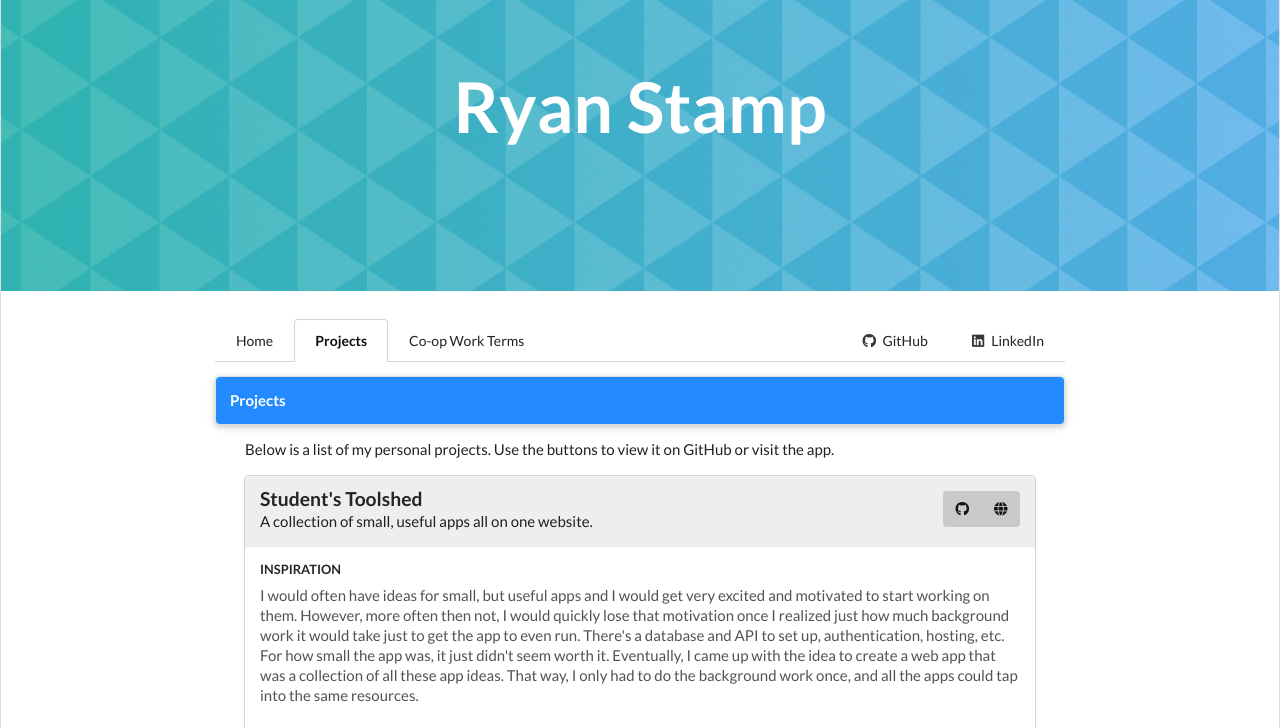
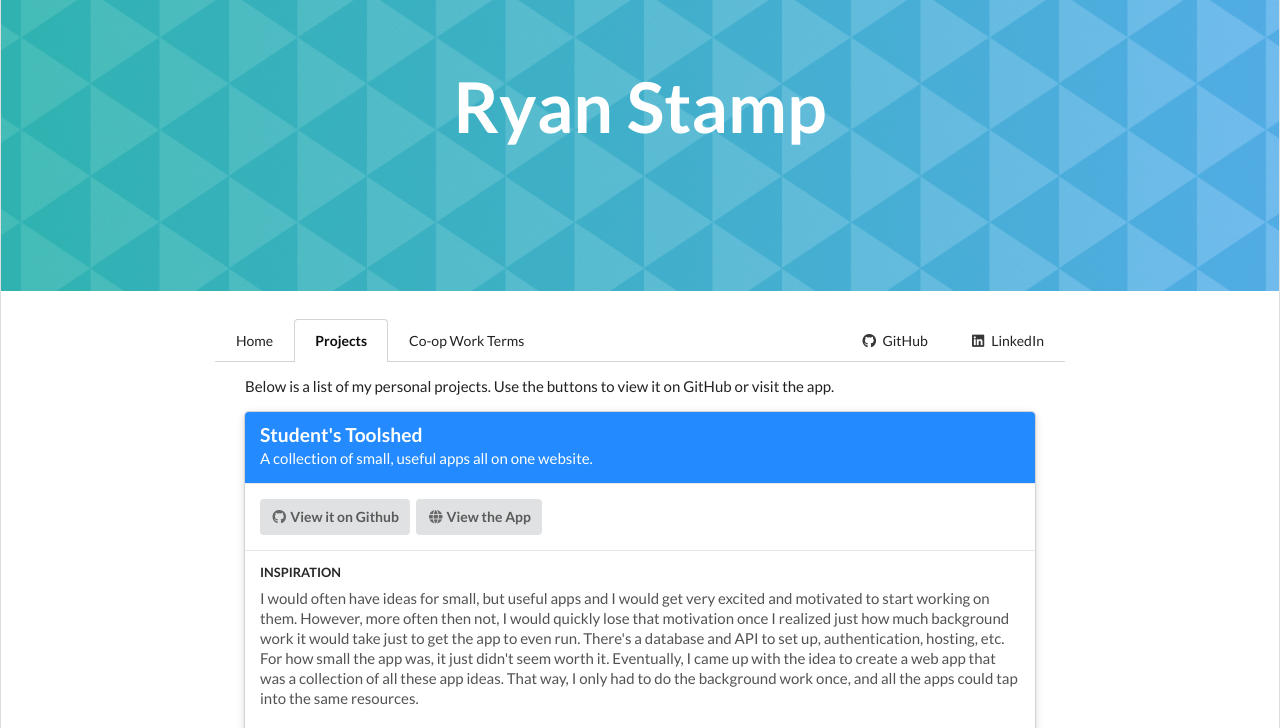
Before and after one commit to mhogar/ResumeWebsite, a plain HTML site: page index.html in a window 1280 px wide. Both pictures are taken after a click on the link "Projects". Shown: the top 728 px of the page. Drawn offline with nearby package versions, Linux system fonts and the light colour scheme.

Commit message:
Updated project card styling

```diff
--- a/index.js
+++ b/index.js
@@ -24,146 +24,31 @@ var home_page_template = `
 				</tr>
 			</thead>
 			<tbody>
-				<LanguageTableRow name="C" rating="5" preference="2" />
-				<LanguageTableRow name="C#" rating="4" preference="5" />
-				<LanguageTableRow name="C++" rating="4" preference="4" />
-				<LanguageTableRow name="Java" rating="4" preference="3" />
-				<LanguageTableRow name="Ruby" rating="2" preference="4" />
-				<LanguageTableRow name="Ruby on Rails" rating="4" preference="5" />
-				<LanguageTableRow name="HTML" rating="5" preference="3" />
-				<LanguageTableRow name="CSS" rating="3" preference="2" />
-				<LanguageTableRow name="JavaScript" rating="4" preference="4" />
-				<LanguageTableRow name="PHP" rating="4" preference="4" />
-				<LanguageTableRow name="SQL" rating="4" preference="4" />
-				<LanguageTableRow name="Assembly" rating="3" />
-				<LanguageTableRow name="Git" rating="4" />
+				<LanguageTableRowComponent name="C" rating="5" preference="2" />
+				<LanguageTableRowComponent name="C#" rating="4" preference="5" />
+				<LanguageTableRowComponent name="C++" rating="4" preference="4" />
+				<LanguageTableRowComponent name="Java" rating="4" preference="3" />
+				<LanguageTableRowComponent name="Ruby" rating="2" preference="4" />
+				<LanguageTableRowComponent name="Ruby on Rails" rating="4" preference="5" />
+				<LanguageTableRowComponent name="HTML" rating="5" preference="3" />
+				<LanguageTableRowComponent name="CSS" rating="3" preference="2" />
+				<LanguageTableRowComponent name="JavaScript" rating="4" preference="4" />
+				<LanguageTableRowComponent name="PHP" rating="4" preference="4" />
+				<LanguageTableRowComponent name="SQL" rating="4" preference="4" />
+				<LanguageTableRowComponent name="Assembly" rating="3" />
+				<LanguageTableRowComponent name="Git" rating="4" />
 			</tbody>
 		</table>
 	</div>
 `;
 
-var language_table_row_template =  `
-	<tr>
-		<td>{{name}}</td>
-		<td>
-			<div class="ui star rating" v-bind:data-rating="rating" data-max-rating="5"></div>
-		</td>
-	</tr>
-`;
-
 var project_page_template = `
 	<div>
-		<SectionHeaderComponent :version="1" :text="'Projects'" />
 		<div class="section-content">
 			<p>Below is a list of my personal projects. Use the buttons to view it on GitHub or visit the app.</p>
-			<div class="ui fluid card">
-				<div class="content header">
-					<div class="right floated ui buttons">
-						<a class="ui light grey icon button" href="https://github.com/mhogar/StudentsToolshed">
-							<i class="github icon"></i>
-						</a>
-						<a class="ui light grey icon button" href="https://mhogar-students-toolshed.herokuapp.com">
-							<i class="globe icon"></i>
-						</a>
-					</div>
-					<div class="header">Student's Toolshed</div>
-					<div>
-						A collection of small, useful apps all on one website.
-					</div>
-				</div>
-				<div class="content">
-					<div class="ui sub header">Inspiration</div>
-					<div class="description">
-						I would often have ideas for small, but useful apps and I would get very excited and motivated to start working on them.
-						However, more often then not, I would quickly lose that motivation once I realized just how much background work it would take just to get the app to even run.
-						There's a database and API to set up, authentication, hosting, etc. For how small the app was, it just didn't seem worth it.
-						Eventually, I came up with the idea to create a web app that was a collection of all these app ideas.
-						That way, I only had to do the background work once, and all the apps could tap into the same resources.
-					</div>
-					<div class="ui sub header">Description</div>
-					<div class="description">
-						ST itself acts as a container for the other apps. It is written in Ruby on Rails and provides the API and database structure, authentication, routing, and things like that.
-						ST doesn't have much a front-end, but simply provides links to the homepages of its sub apps. These sub-apps are written in JavaScript and run on a single page.
-						They are self-contained, but still have access to ST global data, such as the users. This creates a very intuitive way to add new apps to ST as I get new ideas.
-						At the moment, there is only a single app, a Task Tracker to help organize your projects, although I do have a list of app ideas that I am hoping to add in the future.
-					</div>
-				</div>
-				<div class="extra content">
-					<div class="ui label light grey">Rails</div>
-					<div class="ui label light grey">Ruby</div>
-					<div class="ui label light grey">HTML</div>
-					<div class="ui label light grey">CSS</div>
-					<div class="ui label light grey">JavaScript</div>
-					<div class="ui label light grey">Vue.js</div>
-				</div>
-			</div>
-			<br />
-			<div class="ui fluid card">
-				<div class="content header">
-					<div class="right floated ui buttons">
-						<a class="ui light grey icon button" href="https://github.com/mhogar/project-blog">
-							<i class="github icon"></i>
-						</a>
-						<a class="ui light grey icon button" href="https://mhogar-project-blog.herokuapp.com">
-							<i class="globe icon"></i>
-						</a>
-					</div>
-					<div class="header">Project: Blog</div>
-					<div>
-						A blog style web application that allows you easily and effortlessly organize and share your projects with the community.
-					</div>
-				</div>
-				<div class="content">
-					<div class="ui sub header">Inspiration</div>
-					<div class="description">
-						Before making this app, I had only been working with a lot of system-based languages: C#, C++, etc. and I wanted to branch out and try a new field of computer science.
-						I wanted to dabble in web programming so choose Ruby on Rails as the framework because it is easy to learn and has a great community.
-						After working with Rails for a bit, I wanted to create a web app to showcase my skills. It was then that I realized that I could also use this web app to showcase some of my other projects.
-						So, I created Project: Blog, a web application that allows you to organize and share your projects.
-					</div>
-					<div class="ui sub header">Description</div>
-					<div class="description">
-						Each project you create has a description which can be rendered as markdown for more stylized descriptions. Projects can also have a link to some form of repository or maybe a website.
-						This allows readers to view more of the project or the source code if happens to be open source. The final part of a project is the language tags.
-						This allows readers to quickly learn what languages and technologies the app uses. On top of projects, each user can create a profile, so they can share with the community a little about themselves.
-						Profiles can be customized with profile preferences; these include making the profile private and using your real name as the display name. There are also a handful of admin features such as language creation for language tags.
-					</div>
-				</div>
-				<div class="extra content">
-					<div class="ui label light grey">Rails</div>
-					<div class="ui label light grey">Ruby</div>
-					<div class="ui label light grey">HTML</div>
-					<div class="ui label light grey">CSS</div>
-				</div>
-			</div>
-			<br />
-			<div class="ui fluid card">
-				<div class="content header">
-					<div class="right floated ui buttons">
-						<a class="ui light grey icon button" href="https://github.com/mhogar/course-scheduler">
-							<i class="github icon"></i>
-						</a>
-					</div>
-					<div class="header">Course Scheduler</div>
-					<div>
-						A Windows form app that generates and displays all possible schedules for school classes given all the timeslots from each class.
-					</div>
-				</div>
-				<div class="content">
-					<div class="ui sub header">Inspiration</div>
-					<div class="description">
-						At the University of Guelph, courses are selected on a website called Web Advisor. On Web Advisor, you search for your desired courses and all the available time slots for all your courses are presented in a list.
-						The problem with this is there is no form of scheduler helper and trying to find a schedule that works manually is very tedious. I decided I needed a better solution, so I created an app to do it for me.
-					</div>
-					<div class="ui sub header">Description</div>
-					<div class="description">
-						In the app, you copy the text from the list in Web Advisor and paste it into a textbox. Then with the press of a button, the text is parsed, and all possible schedules are generated.
-						You can then step one by one through the schedules, deciding which ones you like and don't like. Each schedule is also presented as a graphical timetable to make visualizing it easier.
-					</div>
-				</div>
-				<div class="extra content">
-					<div class="ui label light grey">C#</div>
-				</div>
+			<div v-for="(projectCard, index) in projectCards" :key="index">
+				<ProjectCardComponent :version="(index % 2) + 1" :options="projectCard" />
+				<br />
 			</div>
 		</div>
 	</div>
@@ -171,7 +56,6 @@ var project_page_template = `
 
 var coop_page_template = `
 	<div>
-		<SectionHeaderComponent :version="1" :text="'Co-op Work Terms'" />
 		<div class="section-content">
 			<p>Below is a list of my past work terms. Click the item to view its co-op report.</p>
 			<div class="ui large relaxed selection list">
@@ -189,7 +73,7 @@ var coop_page_template = `
         </a>
         <a class="item" href="http://www.ryanstamp.com/CoopWebsite3">
           <div class="content">
-            <div class="header">Natrual Resources Canada - Summer (May to August) 2019</div>
+            <div class="header">Natural Resources Canada - Summer (May to August) 2019</div>
             <div class="description">Developed solutions from scratch to convert 3D geological datasets into the 3D Tiles formats. These new tiles were then rendered on the web using the CesiumJS JavaScript library.</div>
           </div>
         </a>
@@ -209,6 +93,47 @@ var sectionHeaderComponent = {
 	`
 };
 
+var languageTableRowComponent = {
+	props: ['name', 'rating', 'preference'],
+	template: `
+		<tr>
+			<td>{{name}}</td>
+			<td>
+				<div class="ui star rating" v-bind:data-rating="rating" data-max-rating="5"></div>
+			</td>
+		</tr>
+	`
+}
+
+var projectCardComponent = {
+	props: ['version', 'options'],
+	template: `
+	<div class="ui fluid raised card">
+		<div :class="'content header v' + version">
+			<div class="project card header">{{options.name}}</div>
+			<div>{{options.headerText}}</div>
+		</div>
+		<div class="content">
+			<a v-if="options.github" class="ui icon button" :href="options.github">
+				<i class="github icon"></i> View it on Github
+			</a>
+			<a v-if="options.website" class="ui icon button" :href="options.website">
+				<i class="globe icon"></i> View the App
+			</a>
+		</div>
+		<div class="content">
+			<div class="ui sub header">Inspiration</div>
+			<div class="description">{{options.inspiration}}</div>
+			<div class="ui sub header">Description</div>
+			<div class="description">{{options.description}}</div>
+		</div>
+		<div class="extra content">
+			<div class="ui label light grey" v-for="(langTag, index) in options.langTags" :key="index">{{langTag}}</div>
+		</div>
+	</div>
+	`
+}
+
 var vue = new Vue({
 	el: '#page',
 	data: {
@@ -219,21 +144,51 @@ var vue = new Vue({
 			template: home_page_template,
 			components: {
 				SectionHeaderComponent: sectionHeaderComponent,
-				LanguageTableRow: {
-					props: ['name', 'rating', 'preference'],
-					template: language_table_row_template
-				}
+				LanguageTableRowComponent: languageTableRowComponent
 			}
 		},
 		'projects': {
+			data: function() {
+				return {
+					projectCards: [
+						{
+							github: "https://github.com/mhogar/StudentsToolshed",
+							website: "https://mhogar-students-toolshed.herokuapp.com",
+							name: "Student's Toolshed",
+							headerText: "A collection of small, useful apps all on one website.",
+							inspiration: "I would often have ideas for small, but useful apps and I would get very excited and motivated to start working on them. However, more often then not, I would quickly lose that motivation once I realized just how much background work it would take just to get the app to even run. There's a database and API to set up, authentication, hosting, etc. For how small the app was, it just didn't seem worth it. Eventually, I came up with the idea to create a web app that was a collection of all these app ideas. That way, I only had to do the background work once, and all the apps could tap into the same resources.",
+							description: "ST itself acts as a container for the other apps. It is written in Ruby on Rails and provides the API and database structure, authentication, routing, and things like that. ST doesn't have much a front-end, but simply provides links to the homepages of its sub apps. These sub-apps are written in JavaScript and run on a single page. They are self-contained, but still have access to ST global data, such as the users. This creates a very intuitive way to add new apps to ST as I get new ideas. At the moment, there is only a single app, a Task Tracker to help organize your projects, although I do have a list of app ideas that I am hoping to add in the future.",
+							langTags: ["Rails", "Ruby", "HTML", "CSS", "JavaScript", "Vue.js"]
+						},
+						{
+							github: "https://github.com/mhogar/project-blog",
+							website: "https://mhogar-project-blog.herokuapp.com",
+							name: "Project: Blog",
+							headerText: "A blog style web application that allows you easily and effortlessly organize and share your projects with the community.",
+							inspiration: "Before making this app, I had only been working with a lot of system-based languages: C#, C++, etc. and I wanted to branch out and try a new field of computer science. I wanted to dabble in web programming so choose Ruby on Rails as the framework because it is easy to learn and has a great community. After working with Rails for a bit, I wanted to create a web app to showcase my skills. It was then that I realized that I could also use this web app to showcase some of my other projects. So, I created Project: Blog, a web application that allows you to organize and share your projects.",
+							description: "Each project you create has a description which can be rendered as markdown for more stylized descriptions. Projects can also have a link to some form of repository or maybe a website. This allows readers to view more of the project or the source code if happens to be open source. The final part of a project is the language tags. This allows readers to quickly learn what languages and technologies the app uses. On top of projects, each user can create a profile, so they can share with the community a little about themselves. Profiles can be customized with profile preferences; these include making the profile private and using your real name as the display name. There are also a handful of admin features such as language creation for language tags.",
+							langTags: ["Rails", "Ruby", "HTML", "CSS"]
+						},
+						{
+							github: "https://github.com/mhogar/course-scheduler",
+							name: "Course Scheduler",
+							headerText: "A Windows form app that generates and displays all possible schedules for school classes given all the timeslots from each class.",
+							inspiration: "At the University of Guelph, courses are selected on a website called Web Advisor. On Web Advisor, you search for your desired courses and all the available time slots for all your courses are presented in a list. The problem with this is there is no form of scheduler helper and trying to find a schedule that works manually is very tedious. I decided I needed a better solution, so I created an app to do it for me.",
+							description: "In the app, you copy the text from the list in Web Advisor and paste it into a textbox. Then with the press of a button, the text is parsed, and all possible schedules are generated. You can then step one by one through the schedules, deciding which ones you like and don't like. Each schedule is also presented as a graphical timetable to make visualizing it easier.",
+							langTags: ["C#"]
+						}
+					]
+				}
+			},
 			components: {
 				SectionHeaderComponent: sectionHeaderComponent,
+				ProjectCardComponent: projectCardComponent
 			},
 			template: project_page_template
 		},
 		'coop': {
 			components: {
-				SectionHeaderComponent: sectionHeaderComponent,
+				SectionHeaderComponent: sectionHeaderComponent
 			},
 			template: coop_page_template
 		}
--- a/style.css
+++ b/style.css
@@ -47,16 +47,6 @@ body {
 	font-size: 15px;
 }
 
-.ui.button.light.grey {
-	background-color: #C7C9CB;
-	color: #000000;
-}
-
-.ui.button.light.grey:hover {
-	background-color: #AAAAAA;
-	color: #FFFFFF;
-}
-
 .ui.label.light.grey {
 	background-color: #C7C9CB !important;
 	color: #000000 !important;
@@ -76,8 +66,18 @@ body {
 	padding-left: 1em;
 }
 
-.content.header {
-	background-color: #EEEEEE !important;
+.content.header.v1 {
+	background-color: #238AFF !important;
+	color: #FFFFFF !important;
+}
+
+.content.header.v2 {
+	background-color: #01AA91 !important;
+	color: #FFFFFF !important;
+}
+
+.project.card.header {
+	color: #FFFFFF !important;
 }
 
 .extra.content {
```
